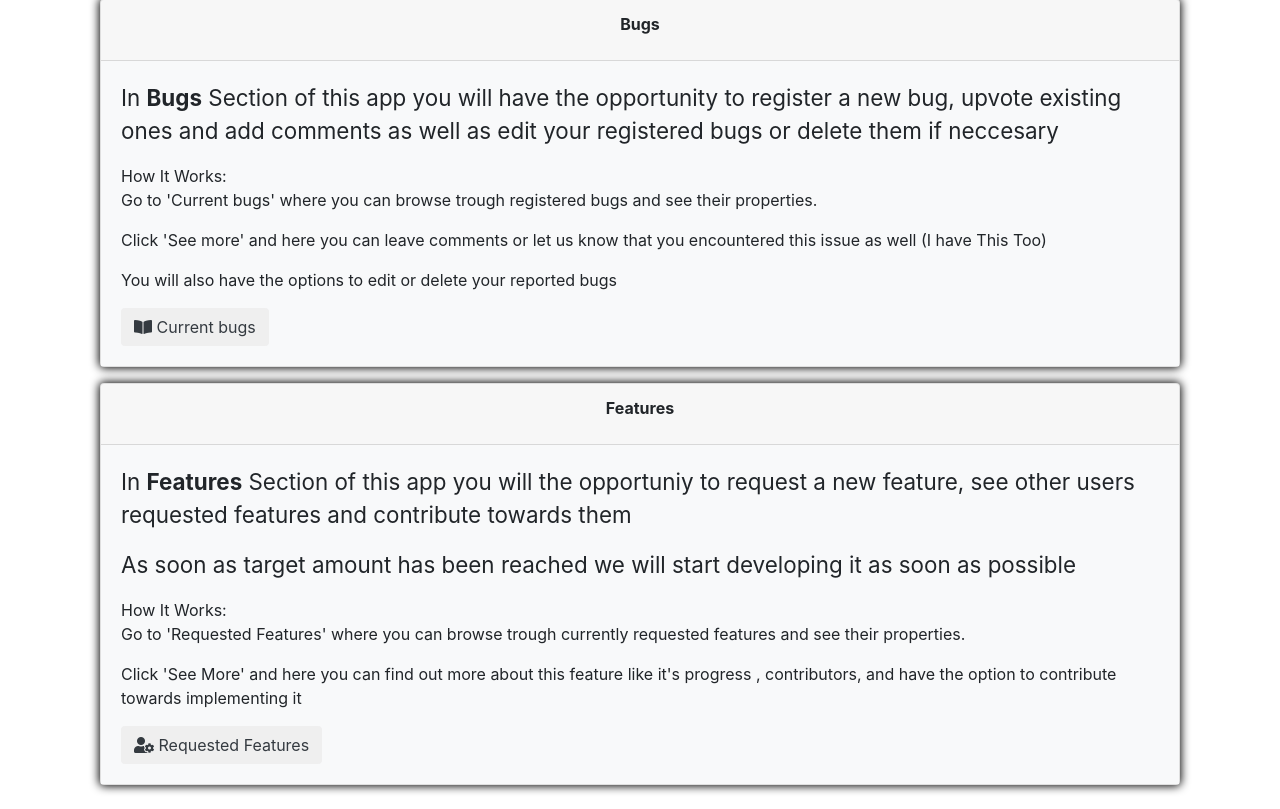
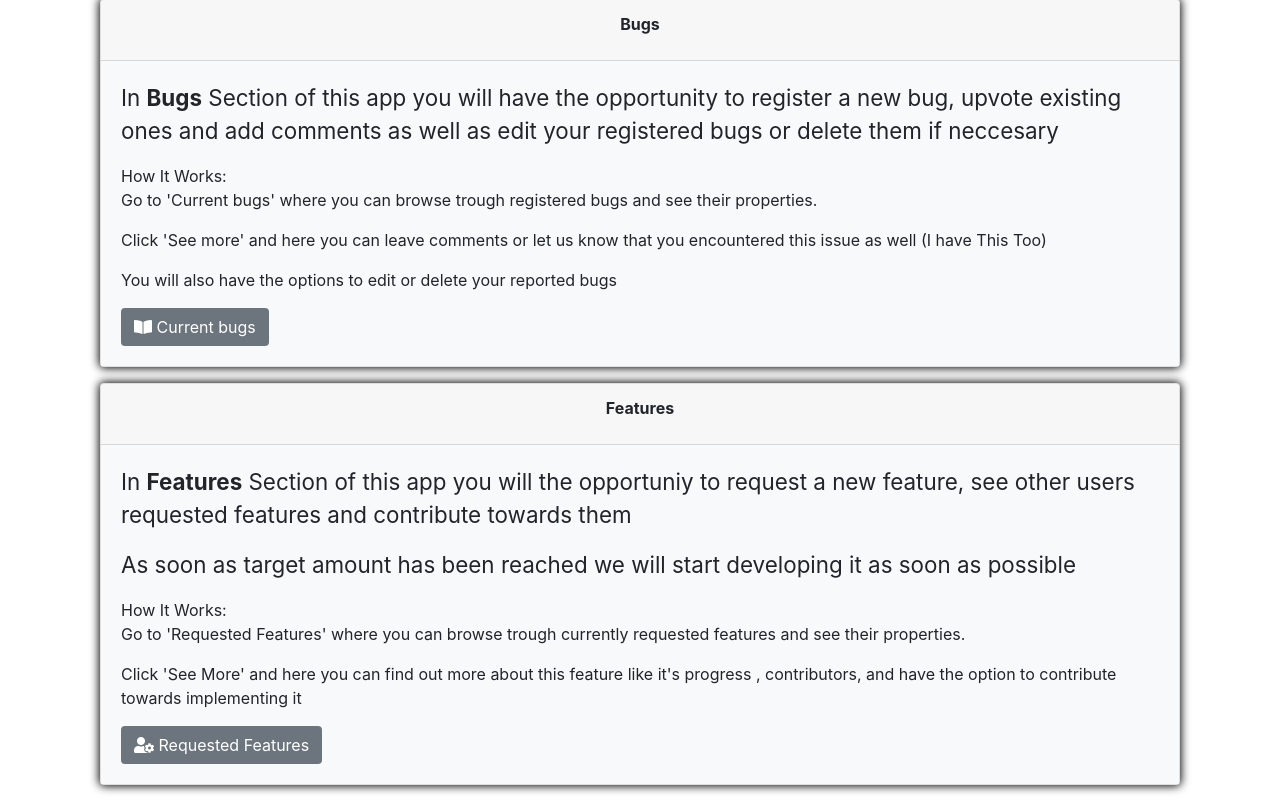
Before and after one commit to toderas/Issue-Tracker, a Django app: template accounts/templates/index.html in a window 1280 px wide. Shown: the part 475-1284 px from the top of the page. Run offline with Django 3.2, Linux system fonts and the light colour scheme; the template is opened without the code that fills it, so the values that code supplies are empty; some libraries are stand-ins or nearby versions.

Commit message:
validate html code

```diff
--- a/accounts/templates/index.html
+++ b/accounts/templates/index.html
@@ -38,7 +38,7 @@
      <p class="card-text">
        You will also have the options to edit or delete your reported bugs
      </p>
-     <button class="btn"><a class="text-dark" href="{% url 'show_bugs' %}"><i class="fas fa-book-open"></i> Current bugs</a></button>
+     <a class="btn text-white bg-secondary" href="{% url 'show_bugs' %}"><i class="fas fa-book-open"></i> Current bugs</a>
 
   </div>
 </div>
@@ -58,7 +58,7 @@
       <p class="card-text">
          Click 'See More' and here you can find out more about this feature like it's progress , contributors, and have the option to contribute towards implementing it
      </p>
-     <button class="btn"><a class="text-dark" href="{% url 'features' %}"><i class="fas fa-user-cog"></i> Requested Features</a></button>
+     <a class="btn text-white bg-secondary" href="{% url 'features' %}"><i class="fas fa-user-cog"></i> Requested Features</a>
   </div>
 </div>
 </div>
--- a/accounts/templates/profile.html
+++ b/accounts/templates/profile.html
@@ -29,7 +29,7 @@
 </div>
 <!--END-->
 <!--Edit Profile -->
-<div id="collapseTwo" class="collapse mt-2 pb-4" aria-labelledby="headingTwo" data-parent="#accordion">
+<div id="collapseTwo" class="collapse mt-2 pb-4" data-parent="#accordion">
   <div class="card">
     <div class="row">
       <div class="card-body">
```
